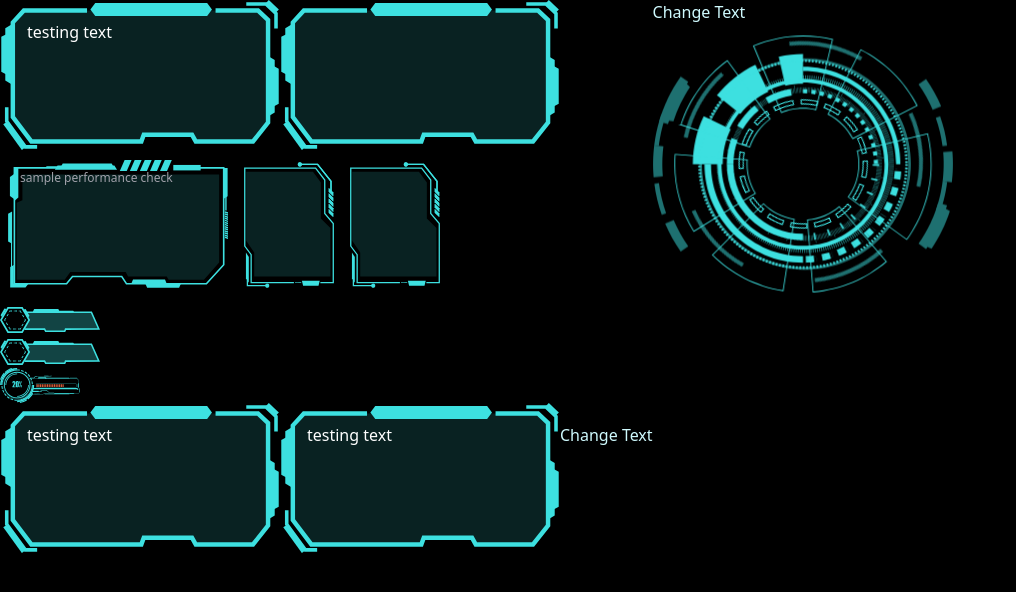
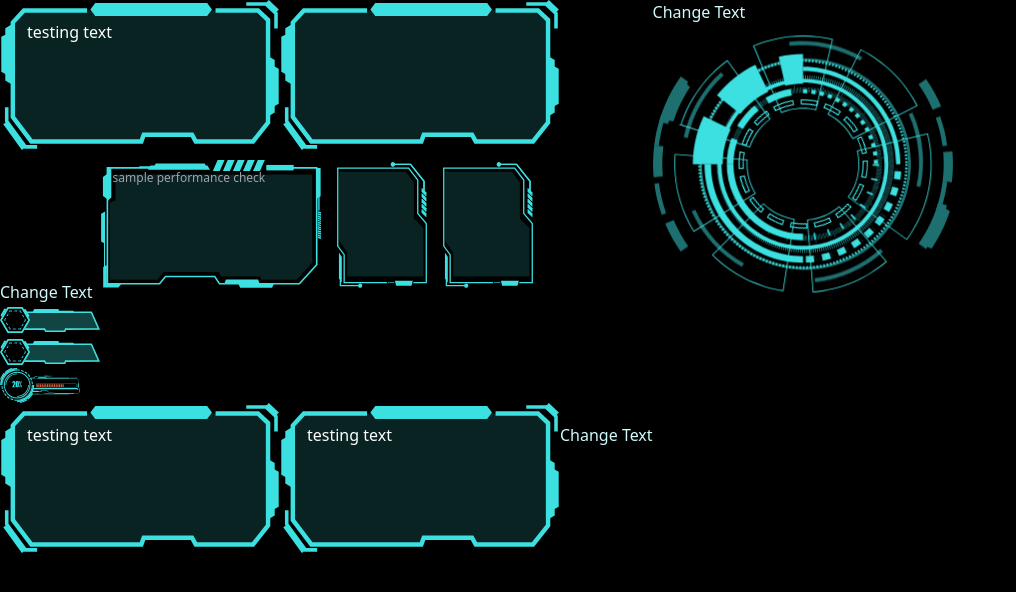
Before and after one commit to ghazi-mkhinini/DashboardNextjs13, a Next.js app: page / in a window 1280 px wide. Shown: the top 592 px of the page, without its empty margins (0-1016 px from the left). Built offline with nearby package versions, Linux system fonts and the light colour scheme.

Commit message:
Added: Animation using useAnimate Hook

```diff
--- a/src/components/container3.tsx
+++ b/src/components/container3.tsx
@@ -1,4 +1,5 @@
 import { useAnimate } from "framer-motion";
+import { useState } from "react";
 
 interface typeParams {
   text: string;
@@ -6,12 +7,47 @@ interface typeParams {
 }
 
 export default function Container3({ width, text }: typeParams): JSX.Element {
-
   const [scope, animate] = useAnimate();
+  const [isForwardMove, setIsForwardMove] = useState(true);
 
   return (
+    <>
+      <button
+        className="text-cyan-100"
+        ref={scope}
+        onClick={() => {
+          if (isForwardMove === true) {
+            animate(
+              scope.current,
+              {
+                opacity: 1,
+                rotateY: [0, 20, 20, 0],
+                rotateX: [0, 20, 20, 0],
+                x: 200,
+              },
+              { duration: 1 }
+            );
+            setIsForwardMove(false);
+          } else {
+            animate(
+              scope.current,
+              {
+                opacity: 1,
+                rotateY: [0, 20, 20, 0],
+                rotateX: [0, 20, 20, 0],
+                x: 0,
+              },
+              { duration: 1 }
+            );
+            setIsForwardMove(true);
+          }
+        }}
+      >
+        Change Text
+      </button>
       <div
         className="inline-block m-2 relative "
+        ref={scope}
         style={{ minWidth: width, minHeight: width * 0.6 }}
       >
         <p className="absolute p-1 top-2 left-2 z-[1] text-zinc-400 text-xs">
@@ -68,5 +104,6 @@ export default function Container3({ width, text }: typeParams): JSX.Element {
           />
         </svg>
       </div>
+    </>
   );
 }
```
Lines whose indentation alone changed are shown as unchanged.
